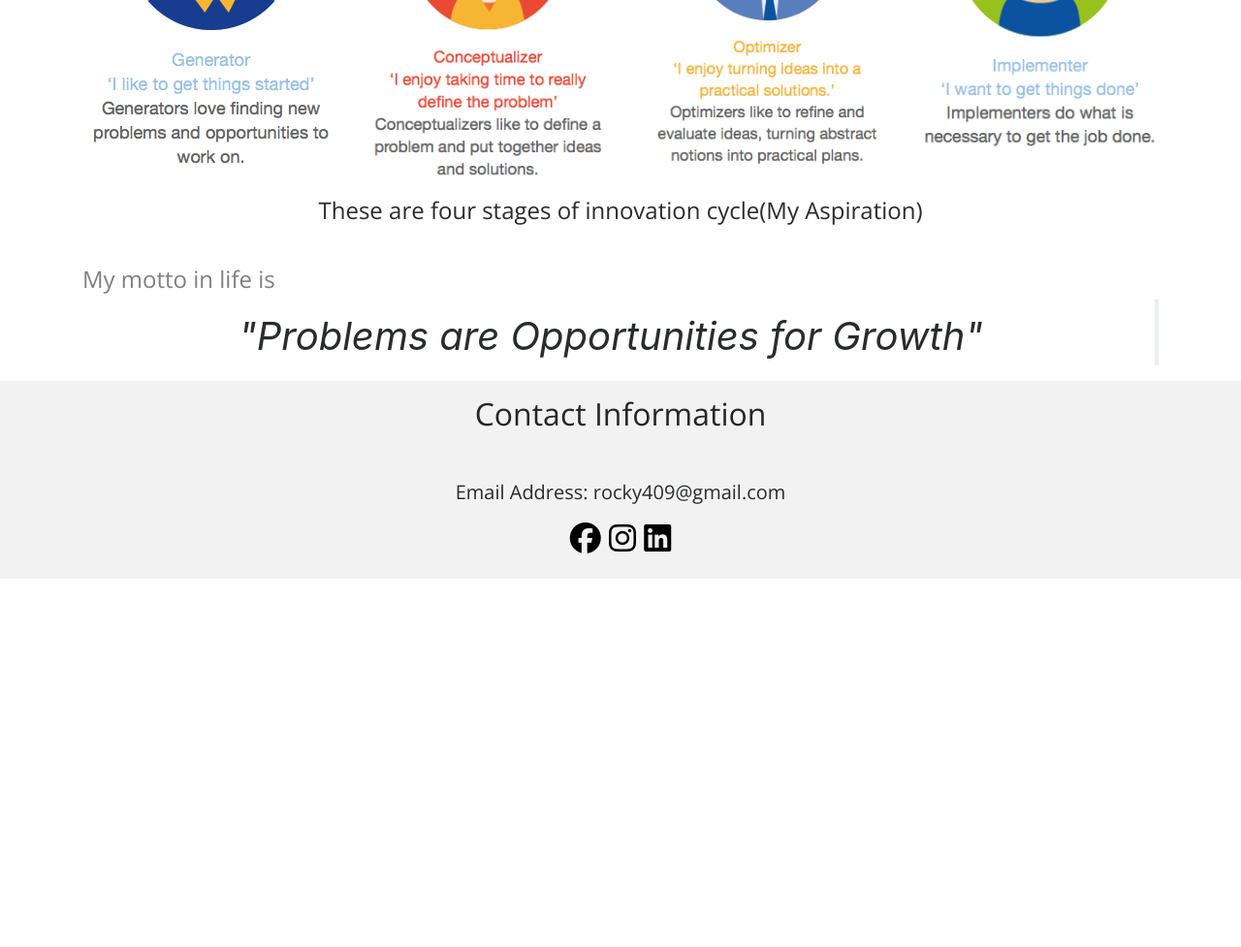
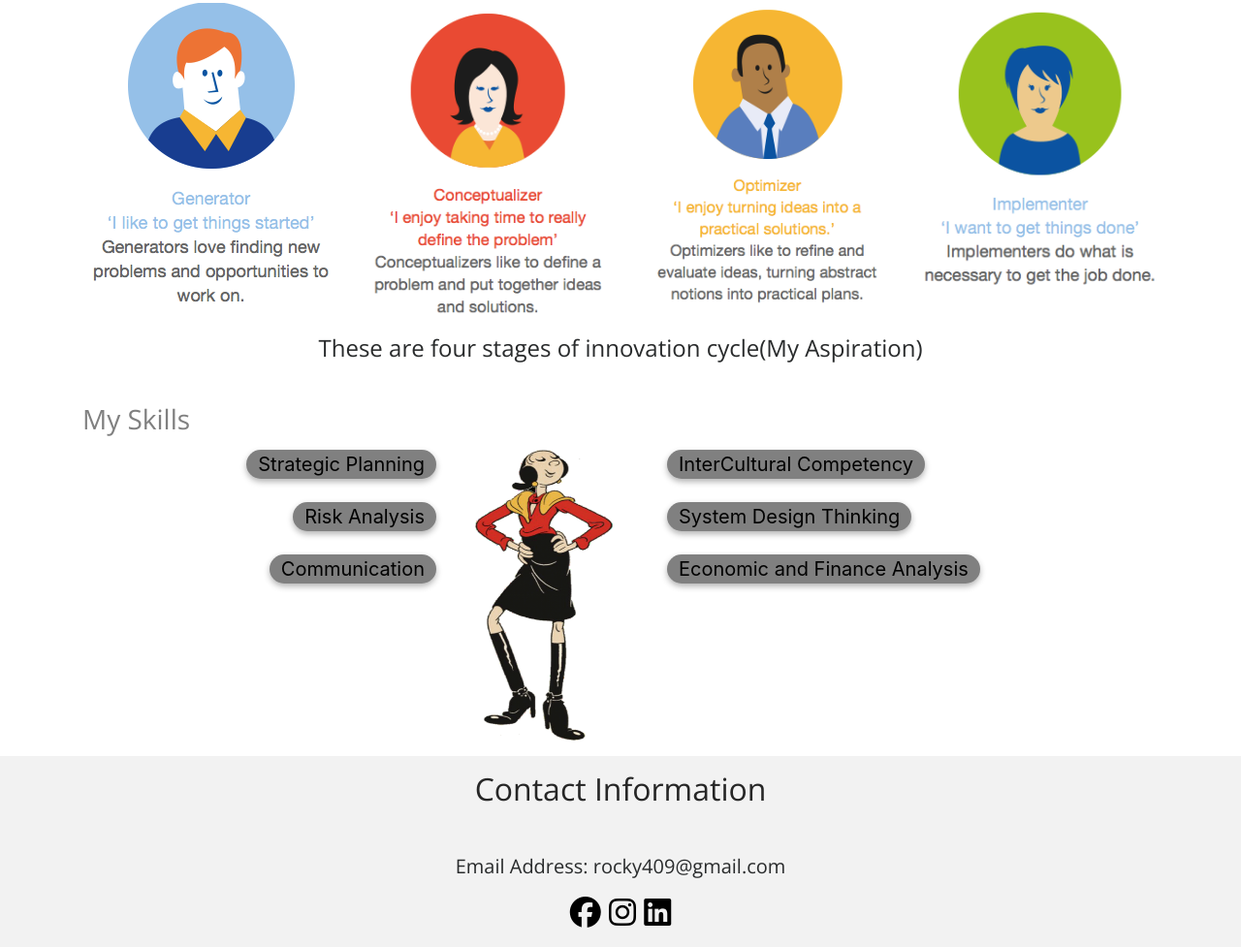
Before and after one commit to Akmystery/Sister, a plain HTML site: page index.html in a window 1280 px wide. Shown: the part 1785-2762 px from the top of the page at 97% size. Before the commit the page ends 2382 px from the top, so only its background shows below. Drawn offline with nearby package versions, Linux system fonts and the light colour scheme.

Commit message:
ReDesign_0.85

```diff
--- a/css/styles.css
+++ b/css/styles.css
@@ -151,3 +151,12 @@ ul.polaroids li a:hover {
     position: relative;
     z-index: 5;
 }
+
+.badge_style{
+    font-size: 20px;
+    color: black;
+    font-weight: normal;
+    background-color: #808080;
+    -webkit-box-shadow: 0 3px 6px rgba(0,0,0,.3);
+    -moz-box-shadow: 0 3px 6px rgba(0,0,0,.3);
+}
--- a/index.html
+++ b/index.html
@@ -59,6 +59,9 @@
     </div>
 
     <div class="container pb-4">
+          <!-- Motto -->
+        <h4 class="font pt-4" style="color: #808080">My motto in life is</h4>
+        <p class="text-center blockquote-reverse pt-2" style="font-size: 40px; font-style: italic">"Problems are        Opportunities for Growth"</p>
          <h3 class="font pb-2 pt-4" style="color: #808080">I believe that</h3>
          <p class="font container" style="font-size: 20px">The world has been changing rapidly, thus the need for creativity for competitive edge and problem solving become apparent to organizations around the world. However, jumping straight into the solution without getting the whole picture right often pushes the whole process of innovation into whirlpool.<br/><br/>My creativity approach always start from getting the facts right and asking right questions that define the problem.I built up skills and knowledge of conceptualizing and optimizing form the University and just started my journey towards becoming an implementer a.k.a acquiring project management skills. My aspiration is to be able to shift between those four stages of the innovation cycle and bring value to the organisation.</p>
     </div>
@@ -79,11 +82,35 @@
     </div>
     </div><!-- row -->
     <p class="font container text-center pt-1" style="font-size: 24px;">These are four stages of innovation cycle(My Aspiration)</p>
+  </div><!-- container -->
 
-    <!-- Motto -->
-    <h4 class="font pt-4" style="color: #808080">My motto in life is</h4>
-    <p class="text-center blockquote-reverse pt-2" style="font-size: 40px; font-style: italic">"Problems are Opportunities for Growth"</p>
-  </div><!-- container -->
+  <div class="container">
+      <h3 class="font pb-2 pt-4" style="color: #808080">My Skills</h3>
+      <div class="row pb-3">
+          <div class="col-lg-4 hidden-sm-down text-right mr-0 pr-0">
+              <ul>
+                  <li style="list-style-type: none"><span class="badge badge-pill mb-4 badge_style">Strategic Planning</span></li>
+                  <li style="list-style-type: none"><span class="badge badge-info badge-pill mb-4 badge_style">Risk Analysis</span></li>
+                  <li style="list-style-type: none"><span class="badge badge-info badge-pill mb-4 badge_style">Communication</span></li>
+              </ul>
+          </div>
+          <div class="col-lg-2 text-center ml-2 mr-0 pl-2 pr-0">
+              <img src="images/KhinSandiZaw_Skill.jpg" class="image-fluid pl-2" style="width: 150px; height: 300px;"/>
+          </div>
+          <div class="col-lg-4 text-left ml-0 pl-0">
+               <ul class="hidden-md-up">
+                  <li style="list-style-type: none"><span class="badge badge-info badge-pill mb-4 badge_style">Strategic Planning</span></li>
+                  <li style="list-style-type: none"><span class="badge badge-info badge-pill mb-4 badge_style">Risk Analysis</span></li>
+                  <li style="list-style-type: none"><span class="badge badge-info badge-pill mb-4 badge_style">Communication</span></li>
+              </ul>
+               <ul>
+                  <li style="list-style-type: none"><span class="badge badge-info badge-pill mb-4 badge_style">InterCultural Competency</span></li>
+                  <li style="list-style-type: none"><span class="badge badge-info badge-pill mb-4 badge_style">System Design Thinking</span></li>
+                  <li style="list-style-type: none"><span class="badge badge-info badge-pill mb-4 badge_style">Economic and Finance Analysis</span></li>
+              </ul>
+          </div>
+      </div>
+  </div>
 </section>
 
 
```
Also changed, not shown: images/KhinSandiZaw_Skill.jpg (added).
